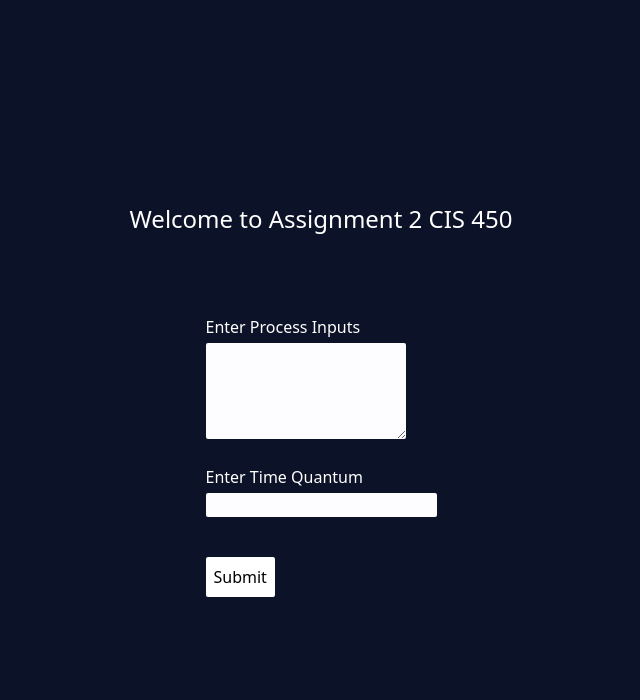
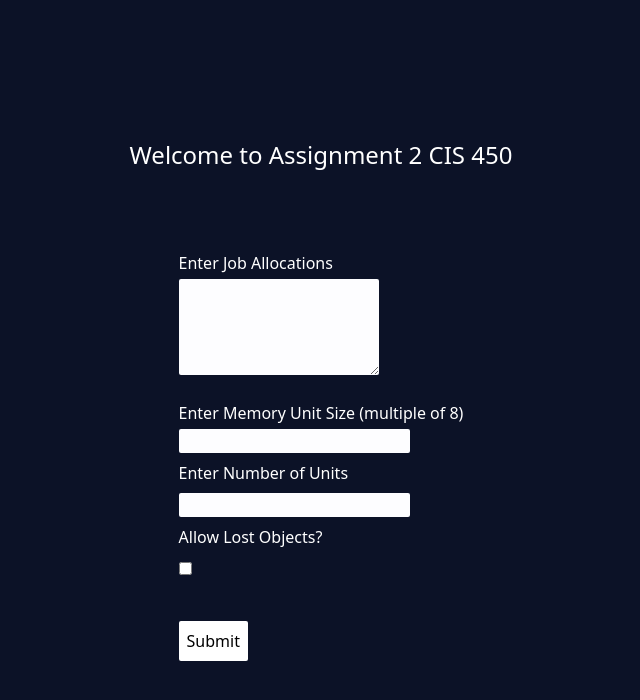
Before and after one commit to reevesabbas/cis450_program2, a React (Create React App) app: page / in a window 1280 px wide. Shown: the top 700 px of the page, without its empty margins (319-959 px from the left). Built offline with nearby package versions, Linux system fonts and the light colour scheme.

Commit message:
added simulation stuff

```diff
--- a/src/App.tsx
+++ b/src/App.tsx
@@ -1,9 +1,34 @@
-import { useState } from "react";
+import { memo, useState } from "react";
+import { MemorySimulation } from "./Simulation";
 
 function App() {
-  const [processInput, setProcessInput] = useState("");
-  const [timeQuantumInput, setTimeQuantumInput] = useState(0);
+  const [jobAllocation, setJobAllocation] = useState("");
+  const [memoryUnitSize, setMemoryUnitSize] = useState(0);
+  const [numberOfUnits, setNumberOfUnits] = useState(0);
+  const [lostObjects, setLostObjects] = useState(false);
   const [completedInput, setCompletedInput] = useState(false);
+  const [simulation, setSimulation] = useState<MemorySimulation | null>(null);
+
+  const startSimulation = (
+    jobAllocation: string,
+    memoryUnitSize: number,
+    numberOfUnits: number,
+    lostObjects: boolean
+  ): void => {
+    const jobAllocations = jobAllocation.trim().split("\n");
+    const smallJobPercentage = parseInt(jobAllocations.shift()!);
+    const mediumJobPercentage = parseInt(jobAllocations.shift()!);
+    const largeJobPercentage = parseInt(jobAllocations.shift()!);
+    const newSimulation = new MemorySimulation(
+      smallJobPercentage,
+      mediumJobPercentage,
+      largeJobPercentage,
+      memoryUnitSize,
+      numberOfUnits,
+      lostObjects
+    );
+    setSimulation(newSimulation);
+  };
 
   return (
     <div className="flex-1 h-screen w-screen place-content-center bg-[#0c1227]">
@@ -15,31 +40,64 @@ function App() {
           <div className="flex justify-center">
             <div className="flex-col col-span-1">
               <div className="mb-1">
-                <label className="text-white">Enter Process Inputs</label>
+                <label className="text-white">Enter Job Allocations</label>
               </div>
               <textarea
                 onChange={(event) => {
-                  setProcessInput(event.target.value);
+                  setJobAllocation(event.target.value);
                 }}
                 className="bg-[#fdfdff] rounded-sm h-24 w-100 mb-5"
-                name={"TimeQuantumInput"}
+                name={"JobAllocation"}
                 required
               />
               <div className="mb-1">
-                <label className="text-white">Enter Time Quantum</label>
+                <label className="text-white">
+                  Enter Memory Unit Size (multiple of 8)
+                </label>
               </div>
               <input
                 onChange={(event) => {
-                  setTimeQuantumInput(parseInt(event.target.value));
+                  setMemoryUnitSize(parseInt(event.target.value));
                 }}
                 className="bg-[#fdfdff] rounded-sm"
-                name={"TimeQuantumInput"}
+                name={"MemoryUnitSize"}
+                type="number"
+                required
+              />
+              <div className="my-2">
+                <label className="text-white">Enter Number of Units</label>
+              </div>
+              <input
+                onChange={(event) => {
+                  setNumberOfUnits(parseInt(event.target.value));
+                }}
+                className="bg-[#fdfdff] rounded-sm"
+                name={"MemoryUnitSize"}
+                type="number"
+                required
+              />
+              <div className="my-2">
+                <label className="text-white">Allow Lost Objects?</label>
+              </div>
+              <input
+                onChange={(event) => {
+                  setLostObjects(event.target.checked);
+                }}
+                className="bg-[#fdfdff] rounded-sm"
+                name={"MemoryUnitSize"}
+                type="checkbox"
                 required
               />
               <div className="mt-10">
                 <button
                   className="bg-white p-2 rounded-sm"
                   onClick={() => {
+                    startSimulation(
+                      jobAllocation,
+                      memoryUnitSize,
+                      numberOfUnits,
+                      lostObjects
+                    );
                     setCompletedInput(true);
                   }}
                 >
--- /dev/null
+++ b/src/Simulation.ts
@@ -0,0 +1,53 @@
+enum JobType {
+  Small = "SMALL",
+  Medium = "MEDIUM",
+  Large = "LARGE",
+}
+
+interface HeapElement {
+  id: number;
+  heapMemorySize: number;
+  unitLifeTime: number;
+  heapMemoryUnit: number;
+}
+
+interface Job {
+  type: JobType;
+  runTime: number;
+  codeSize: number;
+  stackSize: number;
+  heapElements: Array<HeapElement>;
+}
+
+class MemorySimulation {
+  smallJobPercentage: number;
+  mediumJobPercentage: number;
+  largeJobPercentage: number;
+  memoryUnitSize: number;
+  numberOfUnits: number;
+  includeLostObjects: boolean;
+
+  constructor(
+    smallJobNum: number,
+    medJobNum: number,
+    lgJobNum: number,
+    memUnitSize: number,
+    numOfUnits: number,
+    includeLostObjects: boolean
+  ) {
+    this.smallJobPercentage = smallJobNum;
+    this.mediumJobPercentage = medJobNum;
+    this.largeJobPercentage = lgJobNum;
+    this.memoryUnitSize = memUnitSize;
+    this.numberOfUnits = numOfUnits;
+    this.includeLostObjects = includeLostObjects;
+  }
+
+  public GenerateRandomNum(min: number, max: number): number {
+    return Math.floor(Math.random() * max) + min;
+  }
+
+  public startSimulation(): void {}
+}
+
+export { MemorySimulation };
```
